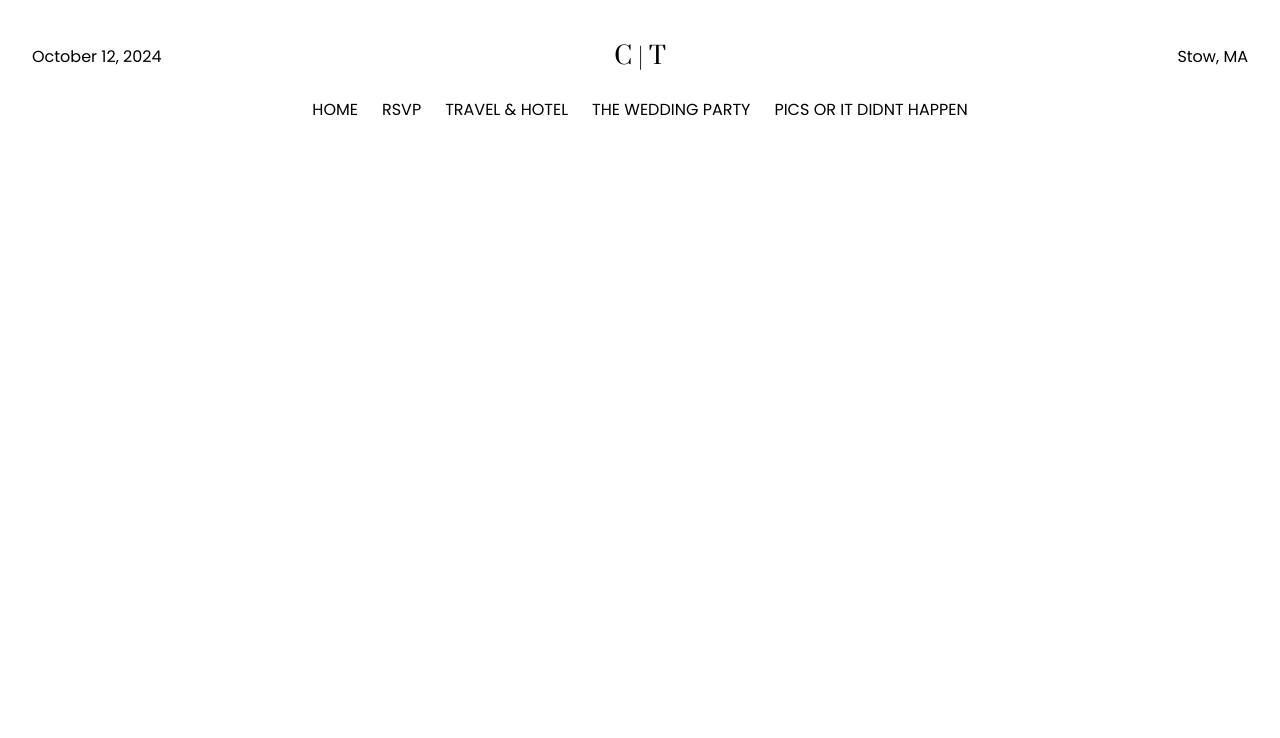
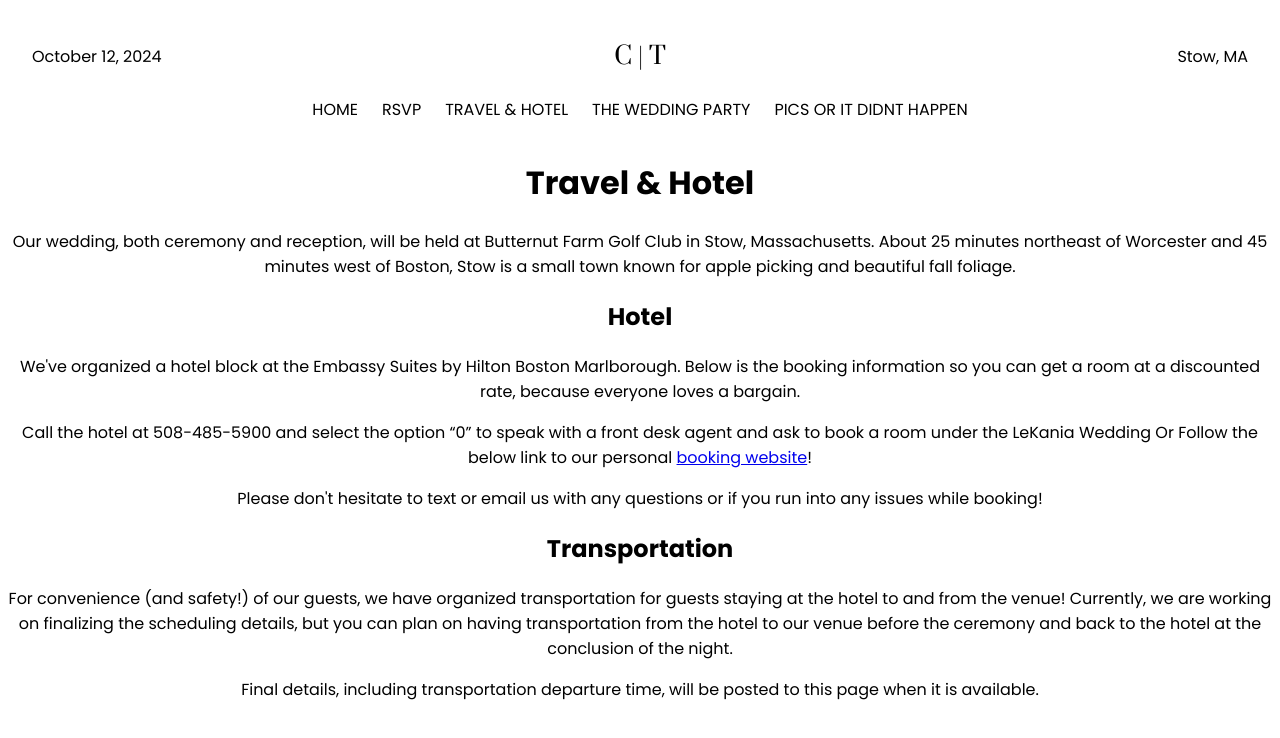
Before and after one commit to APJohns/cltk-wedding, a SvelteKit app: page /travel-and-hotel in a window 1280 px wide. Shown: the top 738 px of the page. Built offline with nearby package versions, Linux system fonts and the light colour scheme.

Commit message:
add travel and hotel info

```diff
--- a/src/routes/travel-and-hotel/+page.svelte
+++ b/src/routes/travel-and-hotel/+page.svelte
@@ -0,0 +1,35 @@
+<h1>Travel &amp; Hotel</h1>
+<p>
+	Our wedding, both ceremony and reception, will be held at Butternut Farm Golf Club in Stow,
+	Massachusetts. About 25 minutes northeast of Worcester and 45 minutes west of Boston, Stow is a
+	small town known for apple picking and beautiful fall foliage.
+</p>
+
+<h2>Hotel</h2>
+<p>
+	We've organized a hotel block at the Embassy Suites by Hilton Boston Marlborough. Below is the
+	booking information so you can get a room at a discounted rate, because everyone loves a bargain.
+</p>
+<p>
+	Call the hotel at 508-485-5900 and select the option “0” to speak with a front desk agent and ask
+	to book a room under the LeKania Wedding Or Follow the below link to our personal <a
+		href="https://www.hilton.com/en/attend-my-event/bosmaes-906-a1b8c773-d681-41f4-93ce-4bac4637ae23/"
+		>booking website</a
+	>!
+</p>
+<p>
+	Please don't hesitate to text or email us with any questions or if you run into any issues while
+	booking!
+</p>
+
+<h2>Transportation</h2>
+<p>
+	For convenience (and safety!) of our guests, we have organized transportation for guests staying
+	at the hotel to and from the venue! Currently, we are working on finalizing the scheduling
+	details, but you can plan on having transportation from the hotel to our venue before the ceremony
+	and back to the hotel at the conclusion of the night.
+</p>
+<p>
+	Final details, including transportation departure time, will be posted to this page when it is
+	available.
+</p>
```
